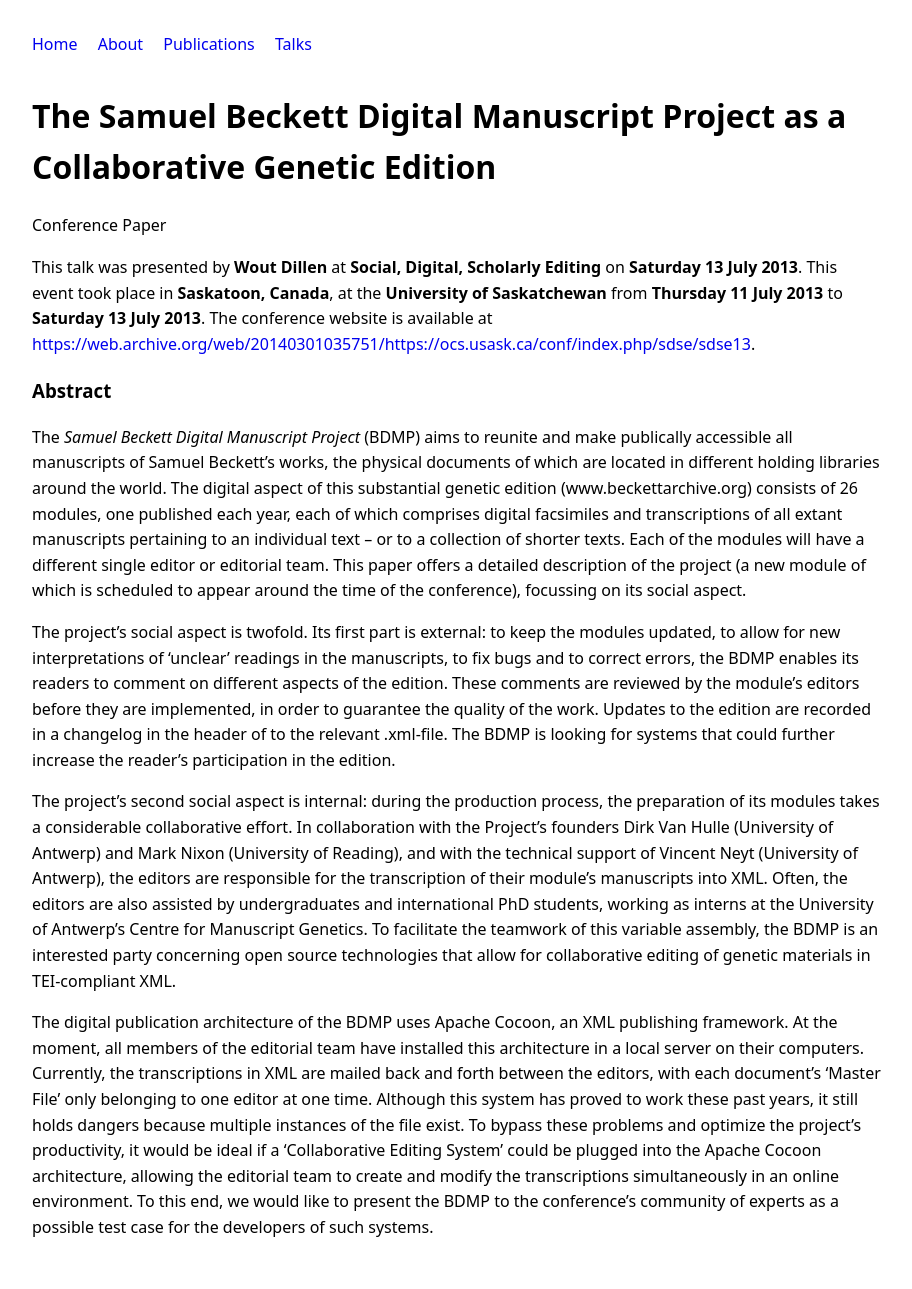
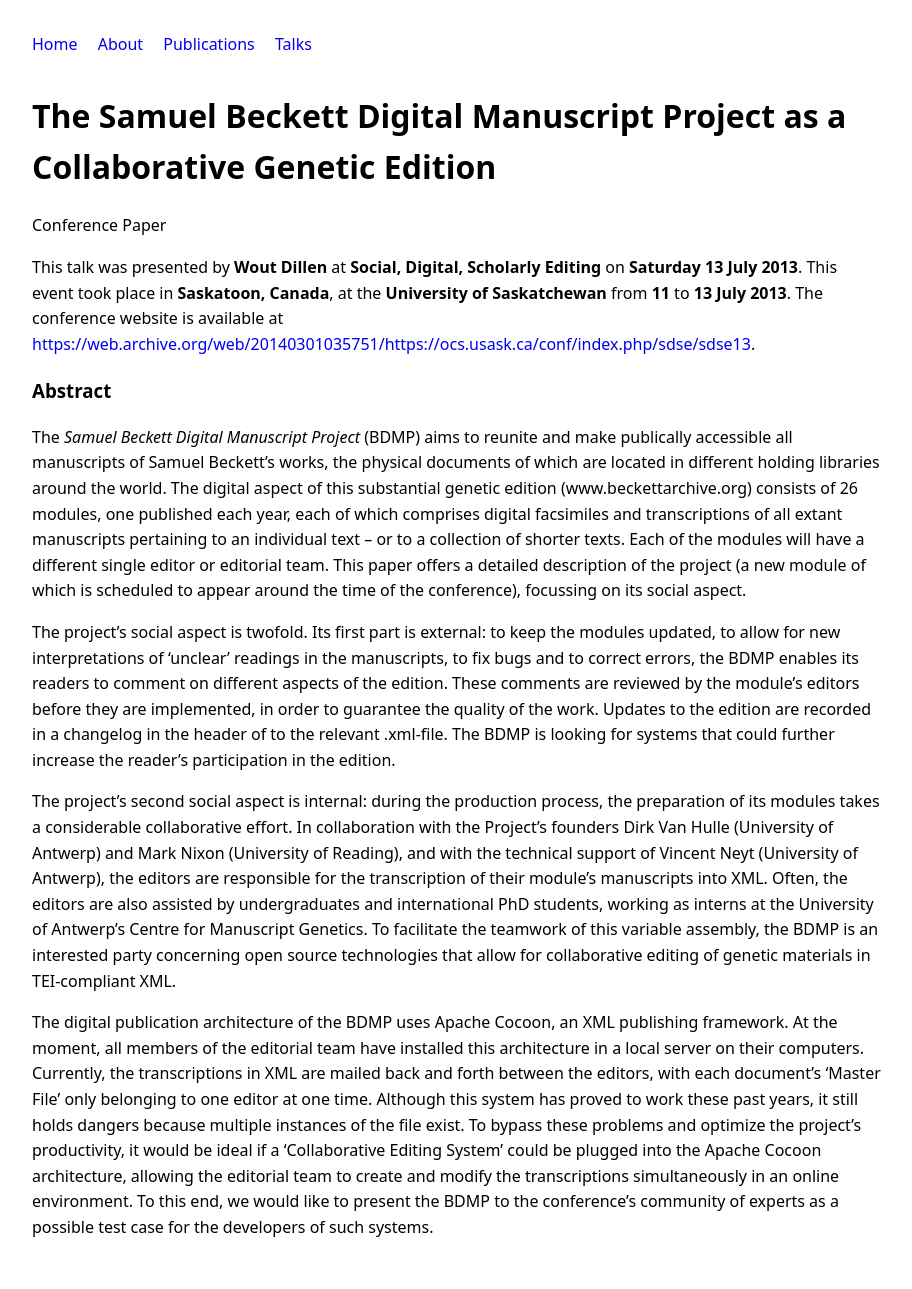
Before and after one commit to WoutDLN/myacweb, a Jekyll site: the page built from _talks/2013-07-13_sdse_paper.md, in a window 1280 px wide. Shown: the whole page, without its empty margins (183-1095 px from the left). Built offline with Jekyll 4.4.1, drawn with Linux system fonts in a browser that asks for light colours.

Commit message:
cleaner conditional event date rendering

```diff
--- a/_layouts/talk.html
+++ b/_layouts/talk.html
@@ -25,8 +25,25 @@ layout: default
     at the <strong>{{ venue.name }}</strong>
 
     {% if event.startdate != event.enddate %}
-    from <strong>{{ event.startdate | date: "%A %-d %B %Y" }}</strong>
-    to <strong>{{ event.enddate | date: "%A %-d %B %Y" }}</strong>.
+    {% assign start_year = event.startdate | date: "%Y" %}
+    {% assign end_year = event.enddate | date: "%Y" %}
+
+    {% assign start_month = event.startdate | date: "%m" %}
+    {% assign end_month = event.enddate | date: "%m" %}
+
+    from <strong>
+    {% if start_year == end_year %}
+        {% if start_month == end_month %}
+            {{ event.startdate | date: "%-d" }}
+        {% else %}
+            {{ event.startdate | date: "%-d %B" }}
+        {% endif %}
+    {% else %}
+        {{ event.startdate | date: "%-d %B %Y" }}
+    {% endif %}
+    </strong>
+
+to <strong>{{ event.enddate | date: "%-d %B %Y" }}</strong>.
     {% else %}
     on <strong>{{ event.startdate | date: "%A %-d %B %Y" }}</strong>.
     {% endif %}
```
